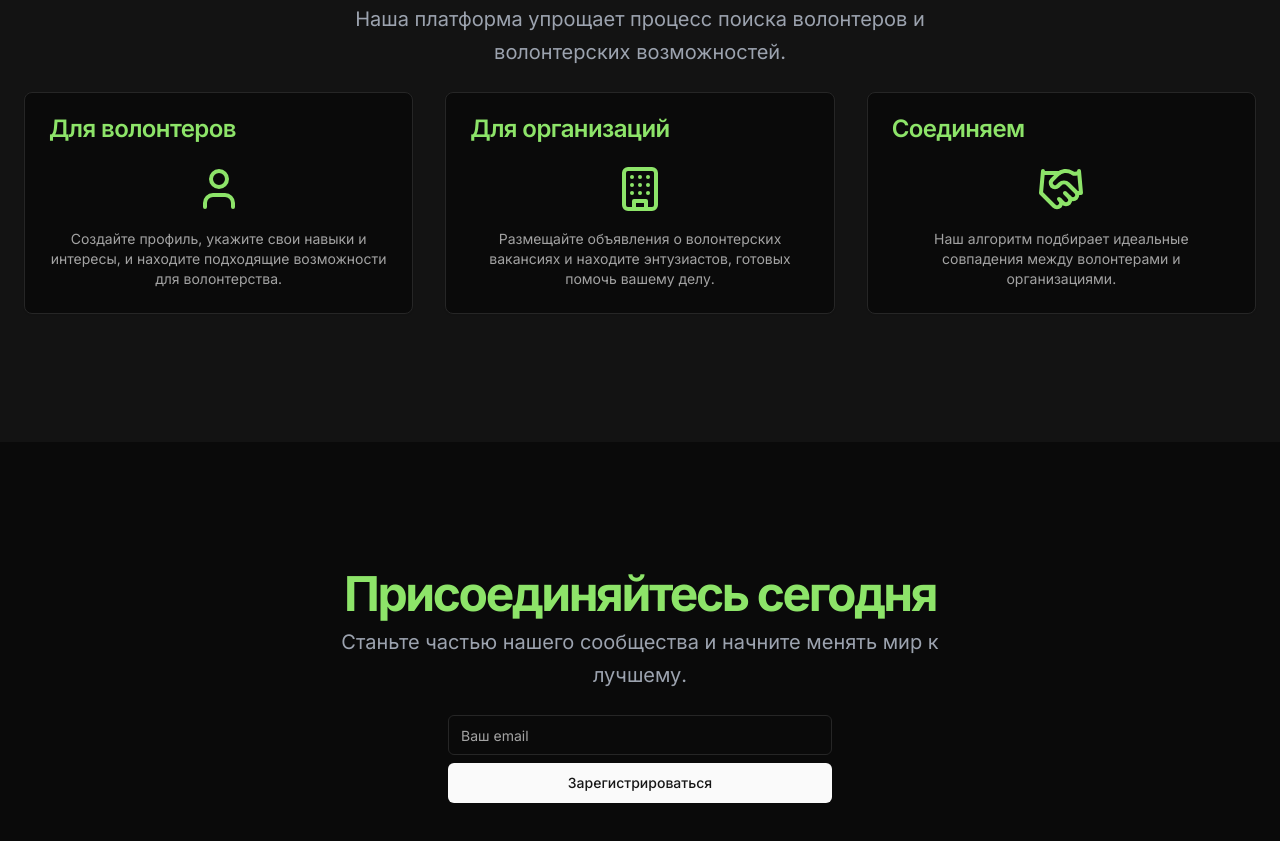
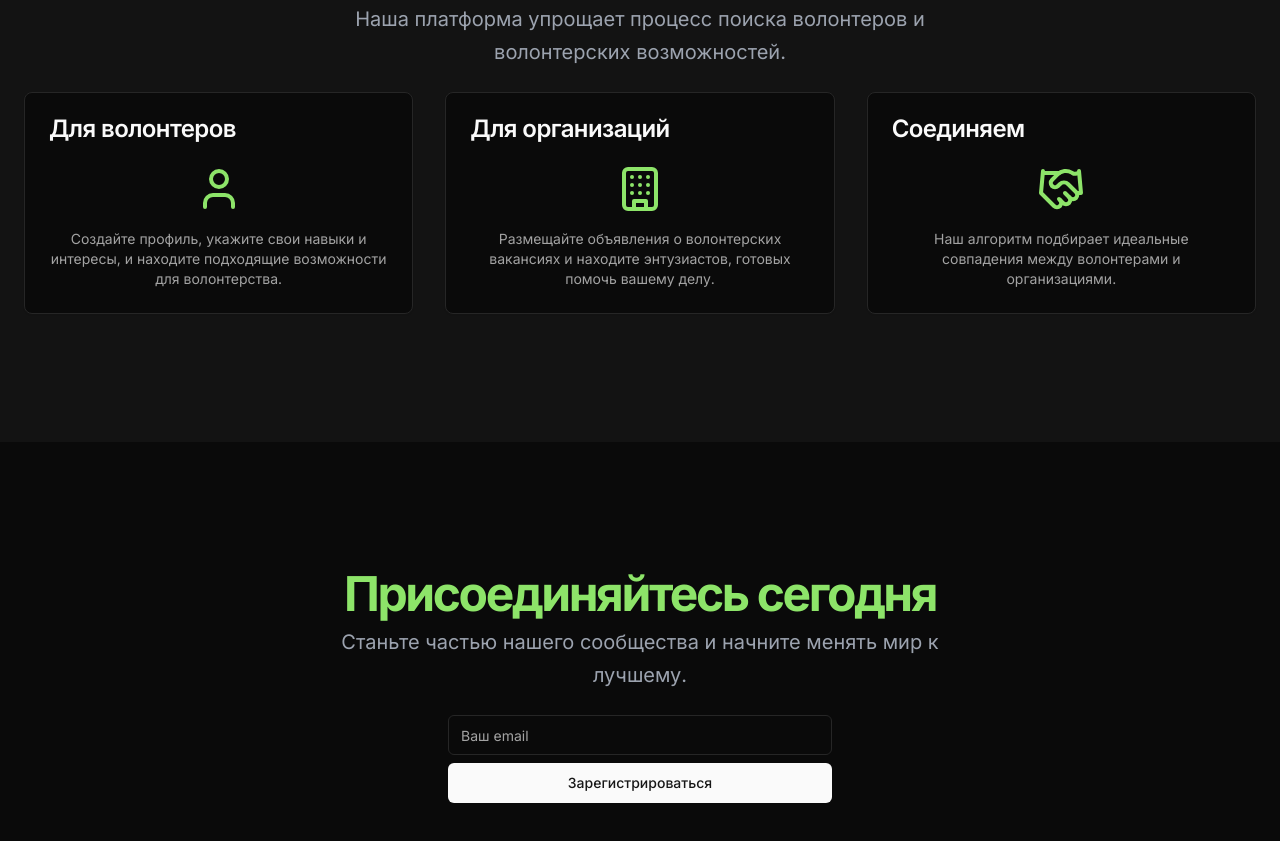
Before and after one commit to manyports/oneported, a Next.js app: page / in a window 1280 px wide. Shown: the part 801-1642 px from the top of the page. Built offline with nearby package versions, Linux system fonts and the light colour scheme.

Commit message:
chore: Remove unnecessary color styling from CardTitle component

```diff
--- a/src/app/page.tsx
+++ b/src/app/page.tsx
@@ -114,7 +114,7 @@ export default function Component() {
               ].map((item, index) => (
                 <Card key={index} className="flex flex-col h-full">
                   <CardHeader>
-                    <CardTitle className='text-[#8DE469]'>{item.title}</CardTitle>
+                    <CardTitle>{item.title}</CardTitle>
                   </CardHeader>
                   <CardContent className="flex-grow flex flex-col items-center justify-between">
                     <item.icon className="h-12 w-12 mb-4 text-[#8DE469]" />
```
